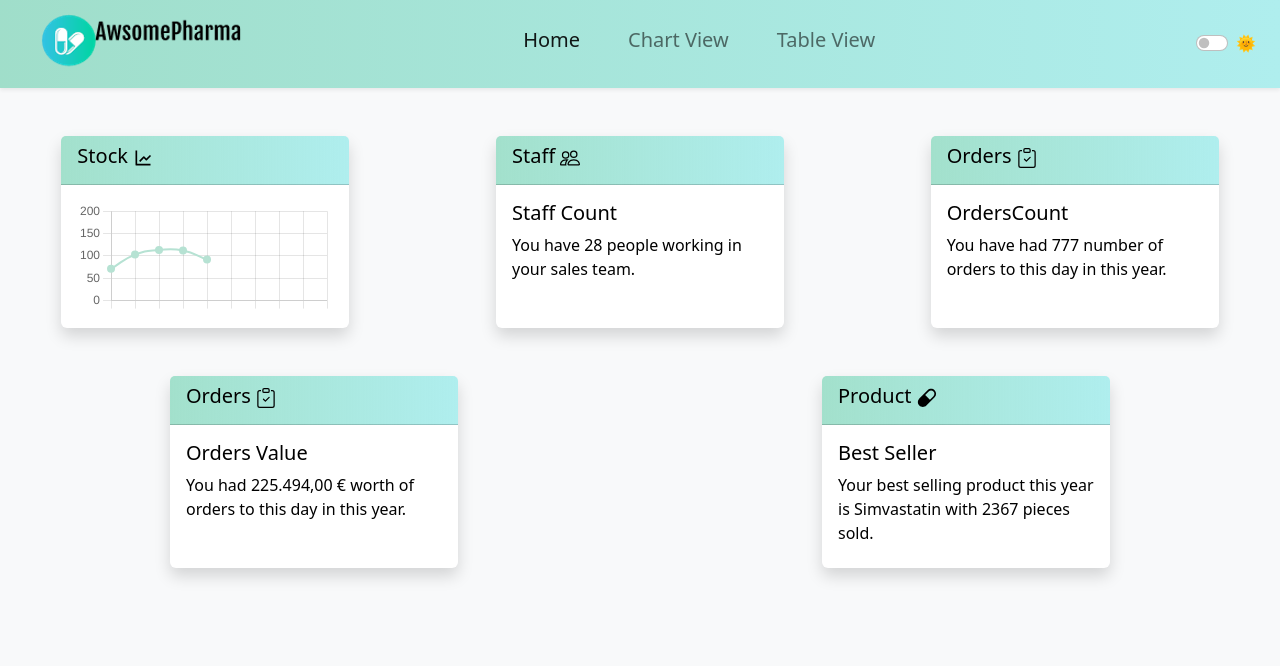
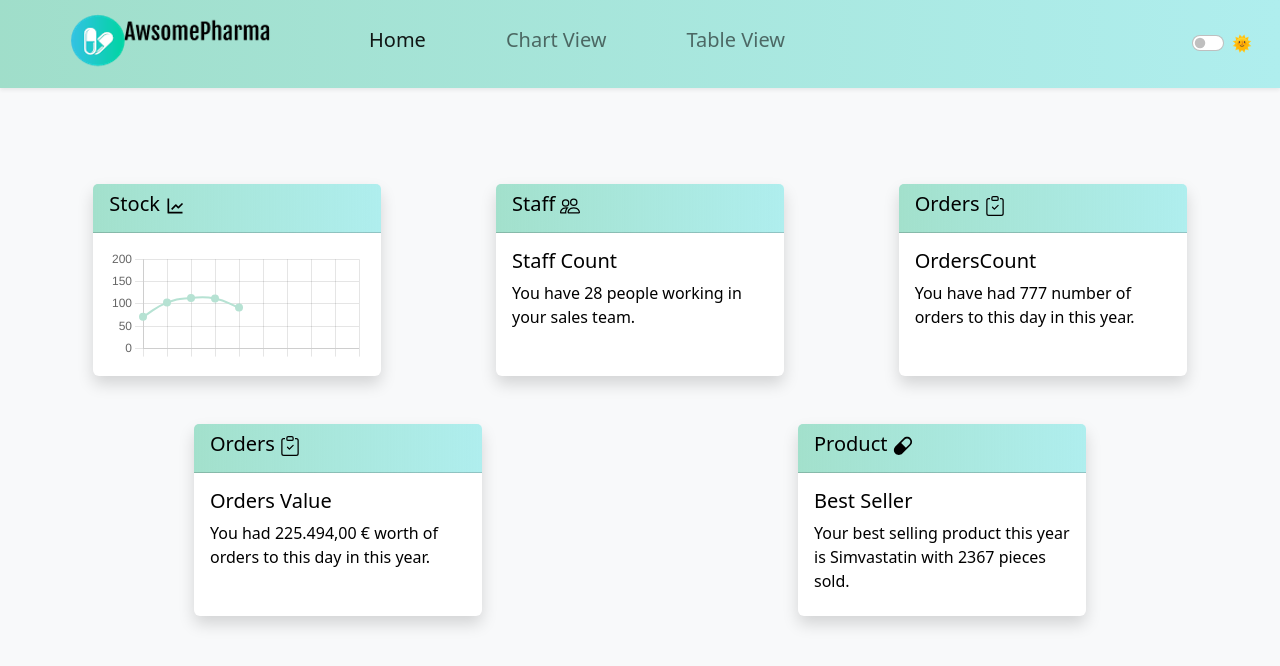
Before and after one commit to geriszabo/react-dashboard, a React (Vite) app: page / in a window 1280 px wide. Shown: the top 666 px of the page. Built offline with nearby package versions, Linux system fonts and the light colour scheme.

Commit message:
navbar architecture fixed

```diff
--- a/src/components/Navbar.jsx
+++ b/src/components/Navbar.jsx
@@ -26,11 +26,16 @@ export function NavBar() {
           : colorTheme.light.gradient,
       }}
     >
-      <Container className="me-auto ms-auto">
+
+      <Container
+        id="mainContainer"
+        style={{ maxWidth: "1200px" }}
+        className="d-flex justify-content-center"
+      >
           <img
         src={logo}
-          maxwidth="10rem"
-          className="d-inline-block align-top"
+
+        className="d-inline-block align-top px-5 me-auto"
         alt="Awesomepharma logo"
         style={{
           filter: `${darkModeOn ? "drop-shadow(0 0 7px white)" : "none"}`,
@@ -39,31 +44,32 @@ export function NavBar() {
         <Navbar.Toggle
           aria-controls="basic-navbar-nav"
           onClick={() => setIsExpanded((prev) => !prev)}
+          className="ms-auto"
         />
         <Navbar.Collapse
-          className="text-center"
-          id="basic-navbar-nav d-flex justify-content-center"
+          className="text-center ms-auto"
+          id="basic-navbar-nav"
         >
-          <Nav className="me-auto ms-auto">
+          <Nav className="me-auto ">
             <Nav.Link as={NavLink} to="/">
-              <h5 className="me-3 ms-3">Home</h5>
+              <h5 className="me-3 ms-3 px-3">Home</h5>
             </Nav.Link>
             <Nav.Link as={NavLink} to="/barchart">
-              <h5 className="me-3 ms-3">Chart View</h5>
+              <h5 className="me-3 ms-3 px-3">Chart View</h5>
             </Nav.Link>
             <Nav.Link as={NavLink} to="/table">
-              <h5 className="me-3 ms-3">Table View</h5>
+              <h5 className="me-3 ms-3 px-3">Table View</h5>
             </Nav.Link>
           </Nav>
         </Navbar.Collapse>
       </Container>
-      <Form className="me-4 ms-auto">
       <Form.Switch
+        className="px-5 ms-auto"
         id="custom-switch"
         label={darkModeOn ? "🌜" : "🌞"}
         onClick={() => setDarkModeOn((prev) => !prev)}
+        style={{width: "2rem"}}
       />
-      </Form>
     </Navbar>
   );
 }
--- a/src/components/Stats.jsx
+++ b/src/components/Stats.jsx
@@ -46,7 +46,7 @@ export default function Stats() {
 
       className={darkModeOn ? "bg-dark" : "bg-light"}
       style={{
-        color: darkModeOn ? colorTheme.dark.font : colorTheme.light.font,
+        color: darkModeOn ? colorTheme.dark.font : colorTheme.light.font, maxWidth: "1200px", marginLeft: "auto", marginRight: "auto"
       }}
     >
       <Row className="d-flex justify-content-around">
--- a/src/pages/Home.jsx
+++ b/src/pages/Home.jsx
@@ -1,11 +1,11 @@
-import React from 'react'
-import Stats from '../components/Stats'
-import { Container } from 'react-bootstrap'
+import React from "react";
+import Stats from "../components/Stats";
+import { Container } from "react-bootstrap";
 
 export function Home() {
   return (
-    <div className='vh-100' >
+    <div className="vh-100 p-5">
       <Stats></Stats>
     </div>
-  )
+  );
 }
```
Also changed, not shown: src/App.jsx (+2 -5 lines). Lines whose indentation alone changed are shown as unchanged.
